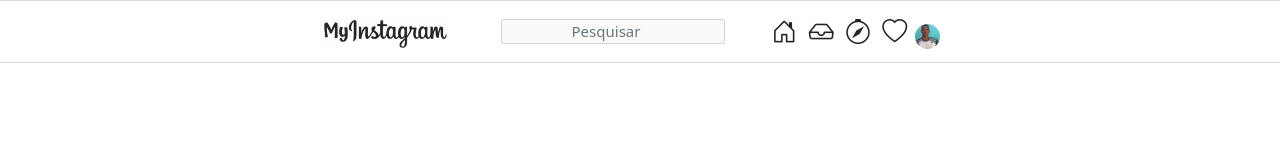
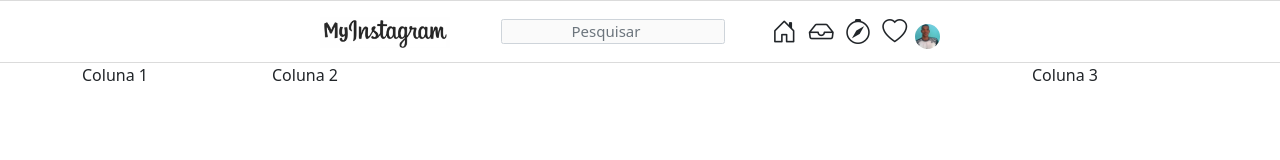
Before and after one commit to alexandroabade/me-instagram, a plain HTML site: page index.html in a window 1280 px wide. Drawn offline with nearby package versions, Linux system fonts and the light colour scheme.

Commit message:
Começando a divisão de linhas e colunas com Grid

```diff
--- a/index.html
+++ b/index.html
@@ -35,7 +35,16 @@
         </nav>
     </header>
 
-
+    <section>
+      <section>
+        <div class="container">
+            <div class="row">
+                <div class="col-0 col-md-2">Coluna 1</div>
+                <div class="col-12 col-md-8">Coluna 2</div>
+                <div class="col-0 col-md-2">Coluna 3</div>
+            </div>
+        </div>
+    </section>
 
     <!-- Option 1: Bootstrap Bundle with Popper -->
     <script src="https://cdn.jsdelivr.net/npm/bootstrap@5.0.0-beta2/dist/js/bootstrap.bundle.min.js" integrity="sha384-b5kHyXgcpbZJO/tY9Ul7kGkf1S0CWuKcCD38l8YkeH8z8QjE0GmW1gYU5S9FOnJ0" crossorigin="anonymous"></script>
```
